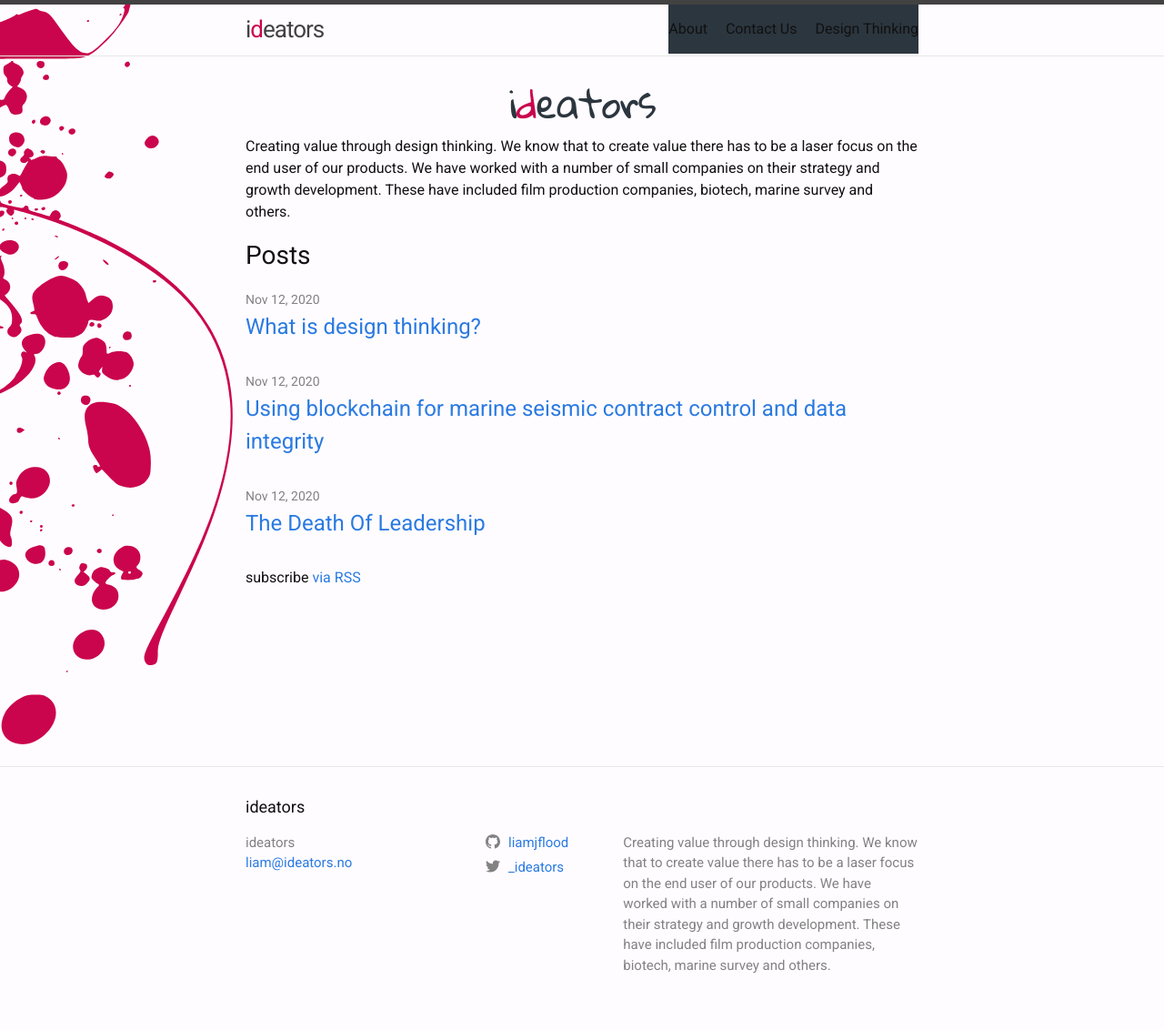
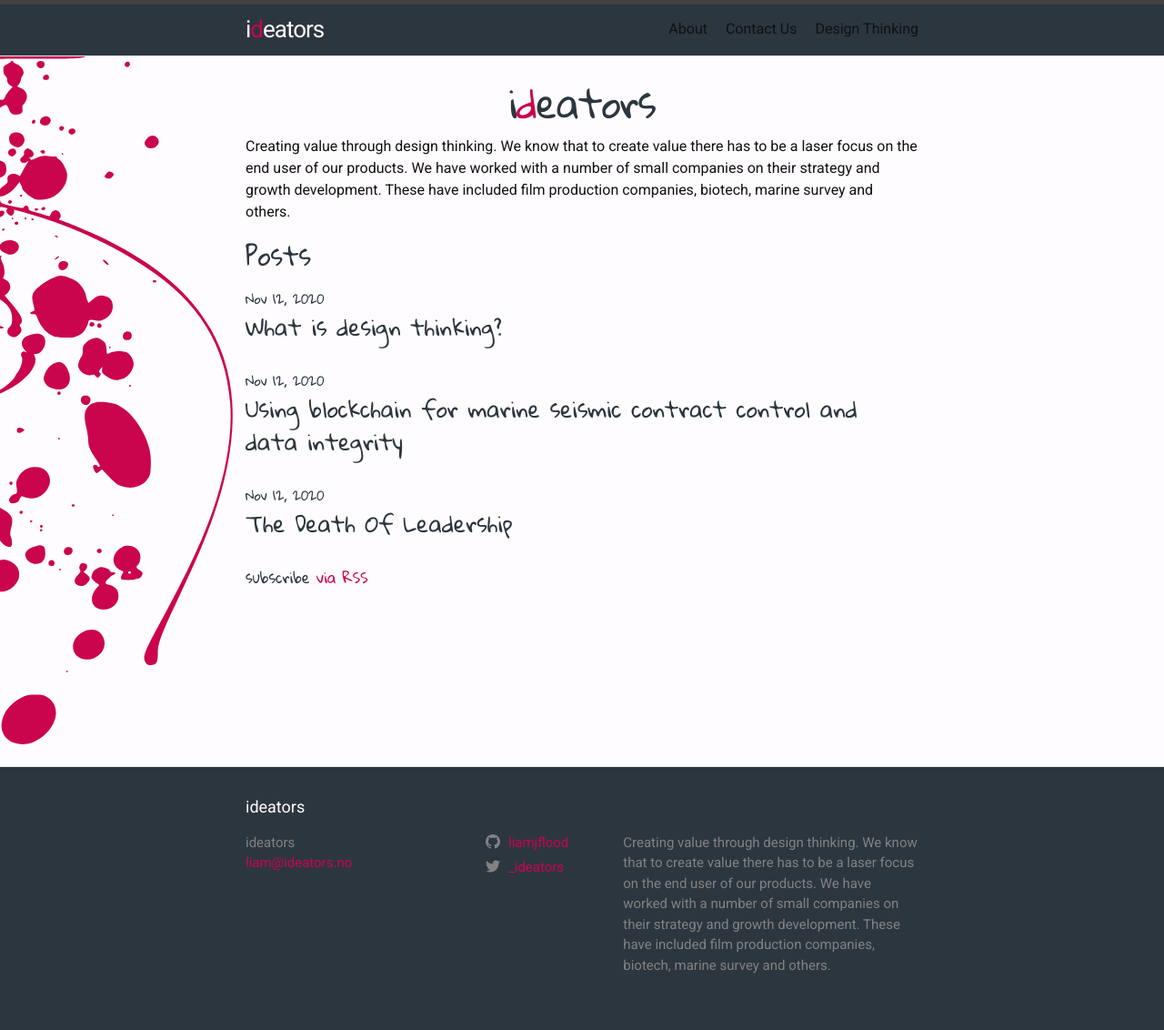
Before and after one commit to madfolio/old_website2, a Jekyll site: the page built from index.markdown, in a window 1280 px wide. Shown: the whole page at 91% size. Built offline with Jekyll 4.4.1, drawn with Linux system fonts in a browser that asks for light colours; some web fonts are replaced.

Commit message:
Update custom.scss

```diff
--- a/_sass/custom.scss
+++ b/_sass/custom.scss
@@ -36,22 +36,22 @@ background-color: var(--theme)
 }
 
 
-.site-footer .site-header .site-title .site-title:visited .page-link .page-link:visited {
+.site-footer, .site-header, .site-title, .site-title:visited, .page-link, .page-link:visited {
 	color: var(--white);
 	font-family: var(--base_font);
         background-color: var(--theme);
 }
 
-.rss-subscribe a.post-link .post-list-heading .post-meta {
+.rss-subscribe, a.post-link, .post-list-heading, .post-meta {
         font-family: var(--accent_font);
         color: var(--theme);
 }
 
-a a:visited .username {
+a, a:visited, .username {
   color: var(--accent);
   }
 
-.u-email:hover .username:hover {
+.u-email:hover, .username:hover {
   color: var(--white);
   }
 
```
